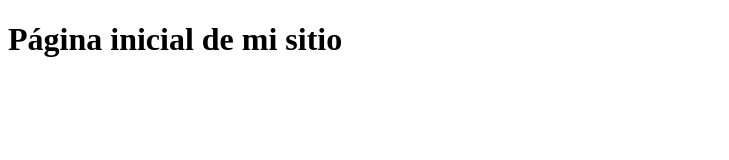
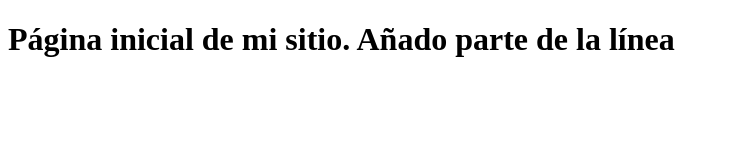
Before and after one commit to quiquerojo/prueba-tiempo, a plain HTML site: page index.html in a window 1280 px wide. Shown: the whole page, without its empty margins (0-729 px from the left). Drawn offline with Linux system fonts and the light colour scheme.

Commit message:
añado texto en el párrafo h1

```diff
--- a/index.html
+++ b/index.html
@@ -7,6 +7,6 @@
     <title>Index</title>
 </head>
 <body>
-    <h1>Página inicial de mi sitio</h1>
+    <h1>Página inicial de mi sitio. Añado parte de la línea</h1>
 </body>
 </html>
```
